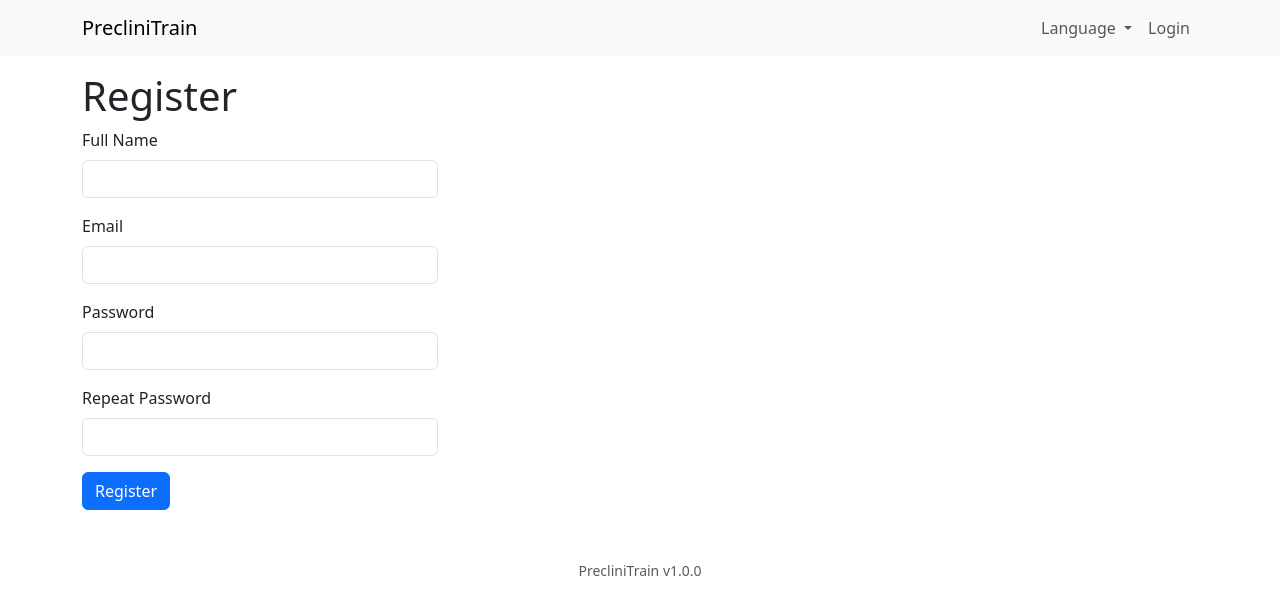
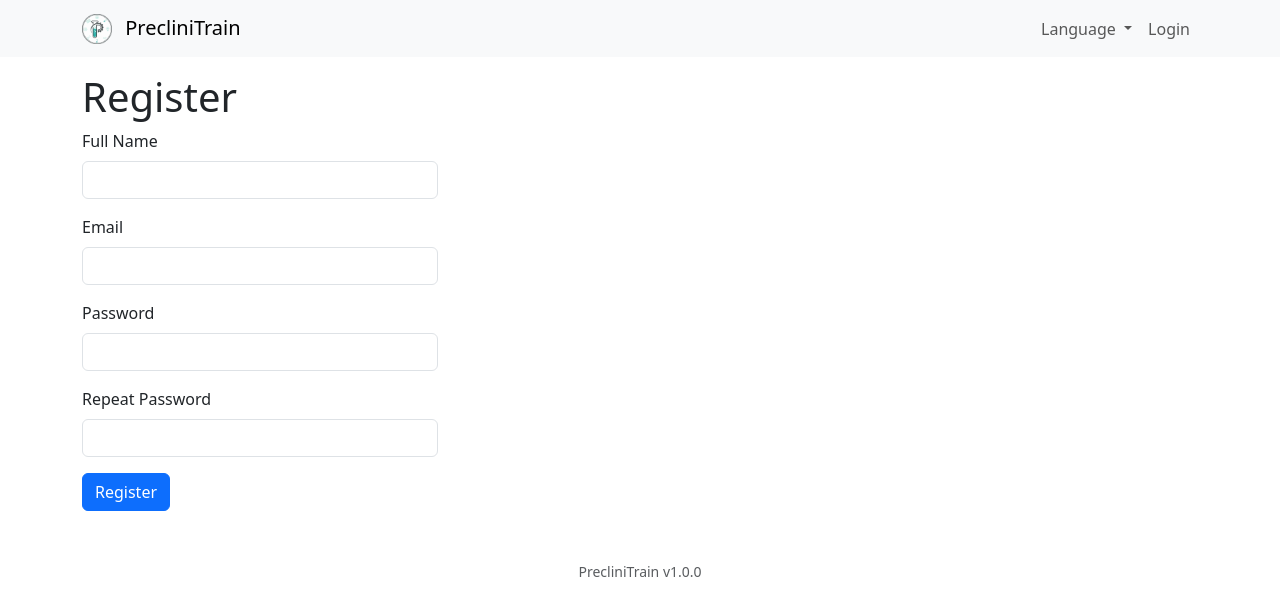
Before and after one commit to precliniverse/preclinitrain, a Flask app: page /auth/register in a window 1280 px wide. Shown: the top 616 px of the page. Run offline with Flask 3, Linux system fonts and the light colour scheme; some libraries are stand-ins or nearby versions.

Commit message:
Adding logo

```diff
--- a/app/templates/base.html
+++ b/app/templates/base.html
@@ -14,14 +14,23 @@
   <link rel="stylesheet" href="https://cdnjs.cloudflare.com/ajax/libs/font-awesome/6.1.1/css/all.min.css">
   <link rel="stylesheet" href="https://cdn.datatables.net/1.12.1/css/dataTables.bootstrap5.min.css">
   <link href="https://cdn.jsdelivr.net/npm/select2@4.1.0-rc.0/dist/css/select2.min.css" rel="stylesheet" />
+
+  <!-- Favicons -->
+  <link rel="apple-touch-icon" sizes="180x180" href="{{ url_for('static', filename='img/apple-touch-icon.png') }}">
+  <link rel="icon" type="image/png" sizes="32x32" href="{{ url_for('static', filename='img/favicon-32x32.png') }}">
+  <link rel="icon" type="image/png" sizes="16x16" href="{{ url_for('static', filename='img/favicon-16x16.png') }}">
+  <link rel="manifest" href="{{ url_for('static', filename='img/site.webmanifest') }}">
+  <link rel="shortcut icon" href="{{ url_for('static', filename='img/favicon.ico') }}">
 </head>
 
 <body>
   <nav class="navbar navbar-expand-lg navbar-light bg-light">
     <div class="container">
       <a class="navbar-brand"
-        href="{% if current_user.is_authenticated and current_user.can('admin_access') %}{{ url_for('admin.index') }}{% elif current_user.is_authenticated %}{{ url_for('root.index') }}{% else %}{{ url_for('auth.login') }}{% endif %}">{{
-        _('PrecliniTrain') }}</a>
+        href="{% if current_user.is_authenticated and current_user.can('admin_access') %}{{ url_for('admin.index') }}{% elif current_user.is_authenticated %}{{ url_for('root.index') }}{% else %}{{ url_for('auth.login') }}{% endif %}">
+        <img src="{{ url_for('static', filename='img/logo.png') }}" alt="Logo" width="30" height="30" class="d-inline-block align-text-top me-2">
+        {{ _('PrecliniTrain') }}
+      </a>
       <button class="navbar-toggler" type="button" data-bs-toggle="collapse" data-bs-target="#navbarNav"
         aria-controls="navbarNav" aria-expanded="false" aria-label="Toggle navigation">
         <span class="navbar-toggler-icon"></span>
```
Also changed, not shown: app/static/img/android-chrome-192x192.png (added), app/static/img/android-chrome-512x512.png (added), app/static/img/apple-touch-icon.png (added), app/static/img/favicon-16x16.png (added), app/static/img/favicon-32x32.png (added), app/static/img/favicon.ico (added), app/static/img/logo.png (added), app/static/img/site.webmanifest (added).
